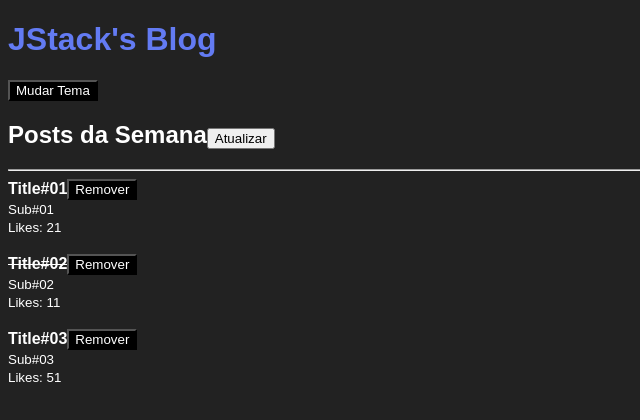
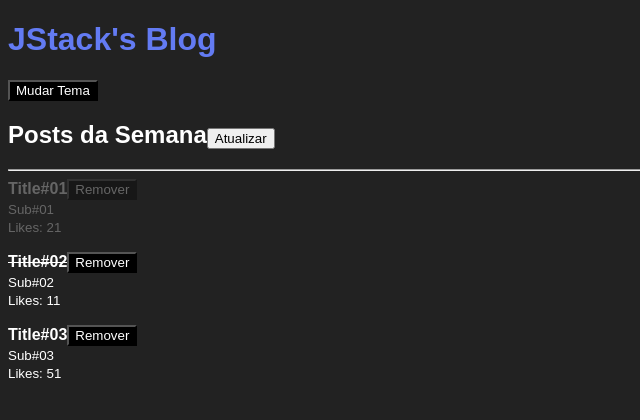
Before and after one commit to matheus-fga/curso-JStack, a React app in the folder React/Fundamentos/: page / in a window 1280 px wide. Shown: the top 420 px of the page, without its empty margins (0-640 px from the left). Built offline with nearby package versions, Linux system fonts and the light colour scheme.

Commit message:
Using dynamic scss classes

```diff
--- a/React/Fundamentos/package.json
+++ b/React/Fundamentos/package.json
@@ -15,6 +15,8 @@
     "clean-webpack-plugin": "^4.0.0",
     "css-loader": "^6.7.1",
     "html-webpack-plugin": "^5.5.0",
+    "sass": "^1.52.3",
+    "sass-loader": "^13.0.0",
     "style-loader": "^3.3.1",
     "webpack": "^5.73.0",
     "webpack-cli": "^4.10.0",
--- a/React/Fundamentos/src/App.js
+++ b/React/Fundamentos/src/App.js
@@ -6,9 +6,9 @@
 
 function App() {
   const [posts, setPosts] = useState([
-    { id: Math.random(), title: 'Title#01', subtitle: 'Sub#01', likes: 20, read: false },
-    { id: Math.random(), title: 'Title#02', subtitle: 'Sub#02', likes: 10, read: true },
-    { id: Math.random(), title: 'Title#03', subtitle: 'Sub#03', likes: 50, read: false },
+    { id: Math.random(), title: 'Title#01', subtitle: 'Sub#01', likes: 20, read: false, removed: true },
+    { id: Math.random(), title: 'Title#02', subtitle: 'Sub#02', likes: 10, read: true , removed: false},
+    { id: Math.random(), title: 'Title#03', subtitle: 'Sub#03', likes: 50, read: false, removed: false },
   ]);
 
   function handleRefresh() {
@@ -19,15 +19,16 @@
         title: `Title#0${prevState.length + 1}`,
         subtitle: `Sub#0${prevState.length + 1}`,
         likes: 20,
-        read: false
+        read: false,
+        removed: false,
       }
     ]);
   }
 
   function handleRemovePost(postId) {
-    setPosts((prevState) =>
-      prevState.filter(post => post.id !== postId)
-    );
+    setPosts((prevState) => prevState.map(post => (
+      post.id === postId ? { ...post, removed: true} : post
+    )));
   }
 
   return (
--- a/React/Fundamentos/src/Header.css
+++ /dev/null
@@ -1,3 +0,0 @@
-.title {
-  color: #637BF3;
-}
--- a/React/Fundamentos/src/Header.js
+++ b/React/Fundamentos/src/Header.js
@@ -1,6 +1,6 @@
 import React, { Fragment, useContext } from "react";
 import PropTypes from 'prop-types';
-import styles from './Header.css'
+import styles from './Header.scss'
 
 import Button from "./Button";
 import { ThemeContext } from "./ThemeContext";
--- /dev/null
+++ b/React/Fundamentos/src/Header.scss
@@ -0,0 +1,5 @@
+$primary: #637BF3;
+
+.title {
+  color: $primary;
+}
--- a/React/Fundamentos/src/Post.js
+++ b/React/Fundamentos/src/Post.js
@@ -1,11 +1,15 @@
-import React, { Fragment } from "react";
+import React from "react";
 import PropTypes from 'prop-types';
 
 import PostHeader from "./PostHeader";
+import styles from "./Post.scss"
 function Post(props) {
   return (
-    <Fragment>
-      <article>
+    <article
+      className={
+        props.post.removed ? styles.postDeleted : styles.post
+      }
+    >
       <PostHeader
         onRemove={props.onRemove}
         post={{ id: props.post.id,
@@ -18,8 +22,6 @@
       <br />
       <small>Likes: {props.post.likes + 1}</small>
     </article>
-      <br/>
-    </Fragment>
   );
 }
 
@@ -31,6 +33,7 @@
     subtitle: PropTypes.string.isRequired,
     likes: PropTypes.number.isRequired,
     read: PropTypes.bool.isRequired,
+    removed: PropTypes.bool.isRequired,
   }).isRequired,
 };
 
--- /dev/null
+++ b/React/Fundamentos/src/Post.scss
@@ -0,0 +1,8 @@
+.post {
+  margin-bottom: 1rem;
+}
+
+.postDeleted {
+  margin-bottom: 1rem;
+  opacity: 0.3;
+}
--- a/React/Fundamentos/src/index.js
+++ b/React/Fundamentos/src/index.js
@@ -1,7 +1,7 @@
 import React from 'react';
 import ReactDOM from 'react-dom';
 import App from './App';
-import './index.css'
+import './index.scss'
 
 ReactDOM.render(
   <App />,
--- a/React/Fundamentos/webpack.config.js
+++ b/React/Fundamentos/webpack.config.js
@@ -22,7 +22,7 @@
         use: 'babel-loader',
       },
       {
-        test: /\.css$/,
+        test: /\.scss$/,
         use: [
           'style-loader',
           {
@@ -30,7 +30,8 @@
             options: {
               modules: true,
             }
-          }
+          },
+          'sass-loader'
         ],
       }
     ]
```
Also changed, not shown: React/Fundamentos/src/index.scss (renamed from React/Fundamentos/src/index.css), 1 other file (tests, documents, lock files or other folders). Lines whose indentation alone changed are shown as unchanged.
